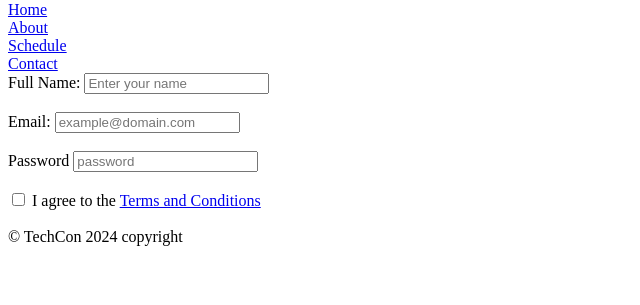
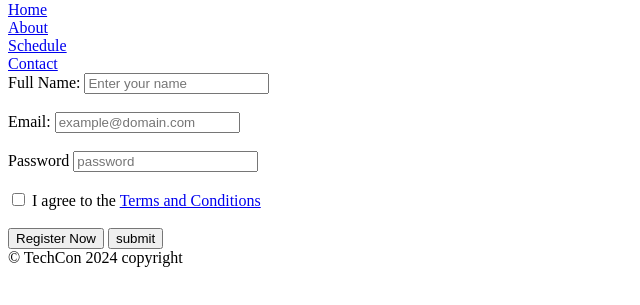
Before and after one commit to Kwame-Fly/TechCon_HTML, a plain HTML site: page techcon_website/register.html in a window 1280 px wide. Shown: the part 79-384 px from the top of the page, without its empty margins (0-640 px from the left). Drawn offline with Linux system fonts and the light colour scheme.

Commit message:
added submit button

```diff
--- a/techcon_website/register.html
+++ b/techcon_website/register.html
@@ -30,6 +30,10 @@
                     I agree to the <a href="/terms-and-conditions">Terms and Conditions</a>
                 </label>
                 <br><br>
+
+                <button type="submit">Register Now</button>
+                <input type="submit" value="submit">
+
             </form>
         </main>
         <footer>&copy; TechCon 2024 copyright</footer>
```
